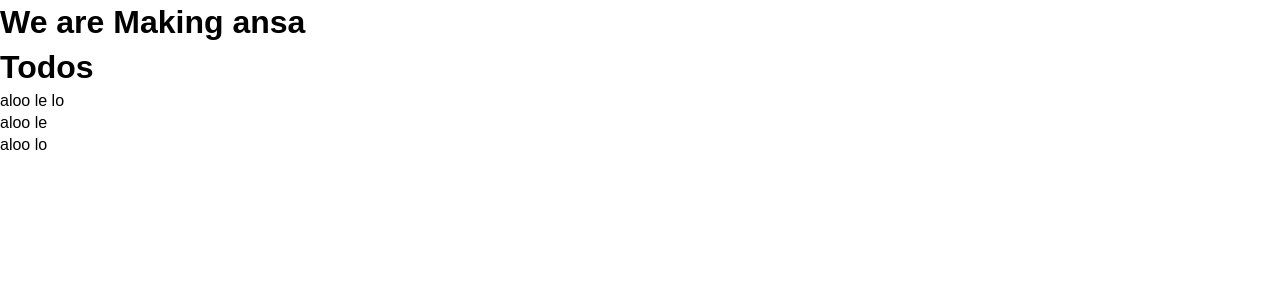
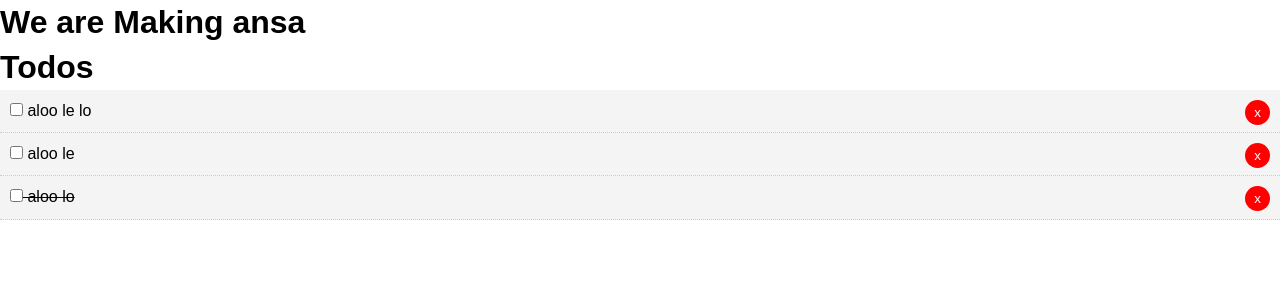
Before and after one commit to usamajamil006/Angular-todo, an Angular app: page / in a window 1280 px wide. Shown: the top 300 px of the page. Built offline with nearby package versions, Linux system fonts and the light colour scheme.

Commit message:
Daynamic style to component

```diff
--- a/src/app/components/todo-item/todo-item.component.css
+++ b/src/app/components/todo-item/todo-item.component.css
@@ -0,0 +1,19 @@
+.del {
+  background: #ff0000;
+  color: #fff;
+  border: none;
+  padding: 5px 9px;
+  border-radius: 50%;
+  cursor: pointer;
+  float: right;
+}
+
+.todo {
+  background: #f4f4f4;
+  padding: 10px;
+  border-bottom: 1px #ccc dotted;
+}
+
+.is-complete {
+  text-decoration: line-through;
+}
--- a/src/app/components/todo-item/todo-item.component.html
+++ b/src/app/components/todo-item/todo-item.component.html
@@ -1,3 +1,7 @@
-<p>
-    {{ todo.title}}
-</p>
+<div [ngClass]="setClass()">
+  <p>
+    <input type="checkbox" />
+    {{ todo.title }}
+    <button class="del">x</button>
+  </p>
+</div>
--- a/src/app/components/todo-item/todo-item.component.ts
+++ b/src/app/components/todo-item/todo-item.component.ts
@@ -1,17 +1,24 @@
-import { Component, OnInit ,Input } from '@angular/core';
-import { Todo } from 'src/app/models/Todo';
+import { Component, OnInit, Input } from "@angular/core";
+import { Todo } from "src/app/models/Todo";
 
 @Component({
-  selector: 'app-todo-item',
-  templateUrl: './todo-item.component.html',
-  styleUrls: ['./todo-item.component.css']
+  selector: "app-todo-item",
+  templateUrl: "./todo-item.component.html",
+  styleUrls: ["./todo-item.component.css"]
 })
 export class TodoItemComponent implements OnInit {
-  @Input() todo: Todo
+  @Input() todo: Todo;
 
-  constructor() { }
+  constructor() {}
 
-  ngOnInit() {
+  ngOnInit() {}
+
+  setClass() {
+    let classes = {
+      todo: true,
+      "is-complete": this.todo.completed
+    };
+
+    return classes;
   }
-
 }
--- a/src/app/components/todos/todos.component.ts
+++ b/src/app/components/todos/todos.component.ts
@@ -15,7 +15,7 @@
       {
         id: 1,
         title: "aloo le lo",
-        completed: true
+        completed: false
       },
       {
         id: 2,
```
